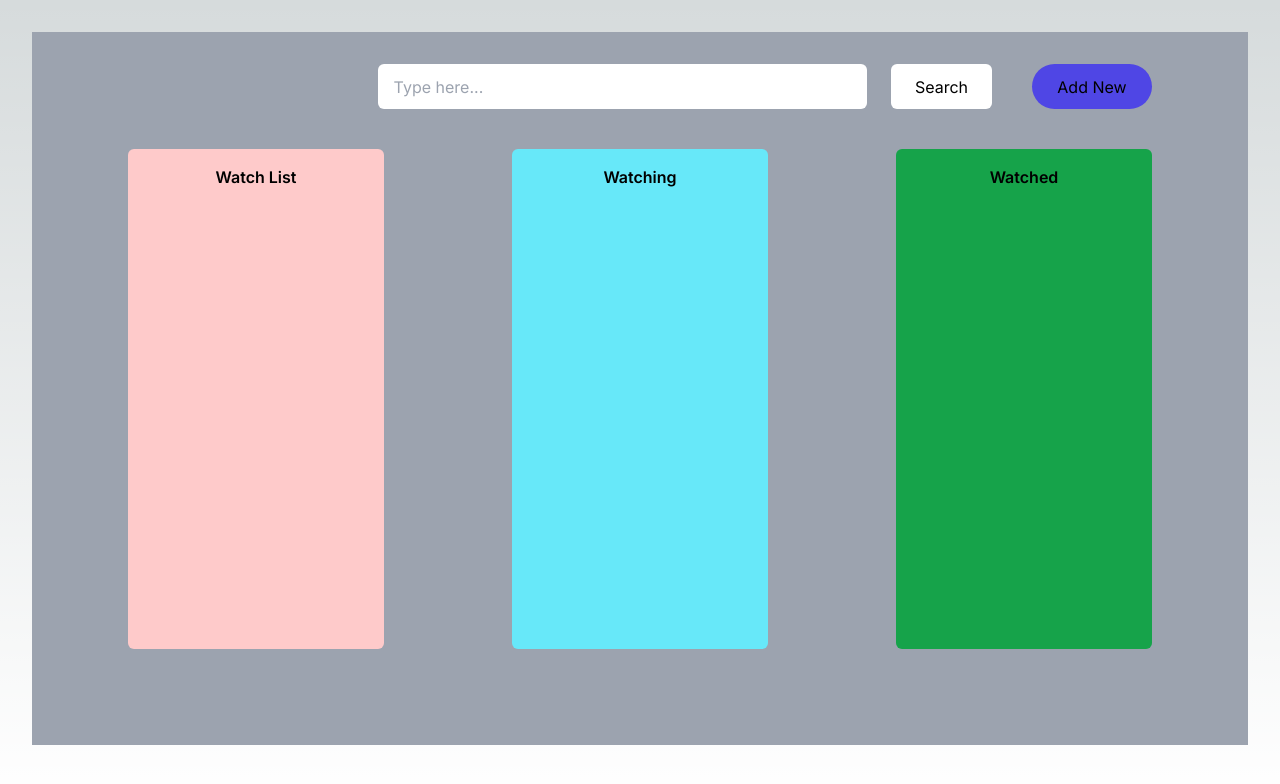
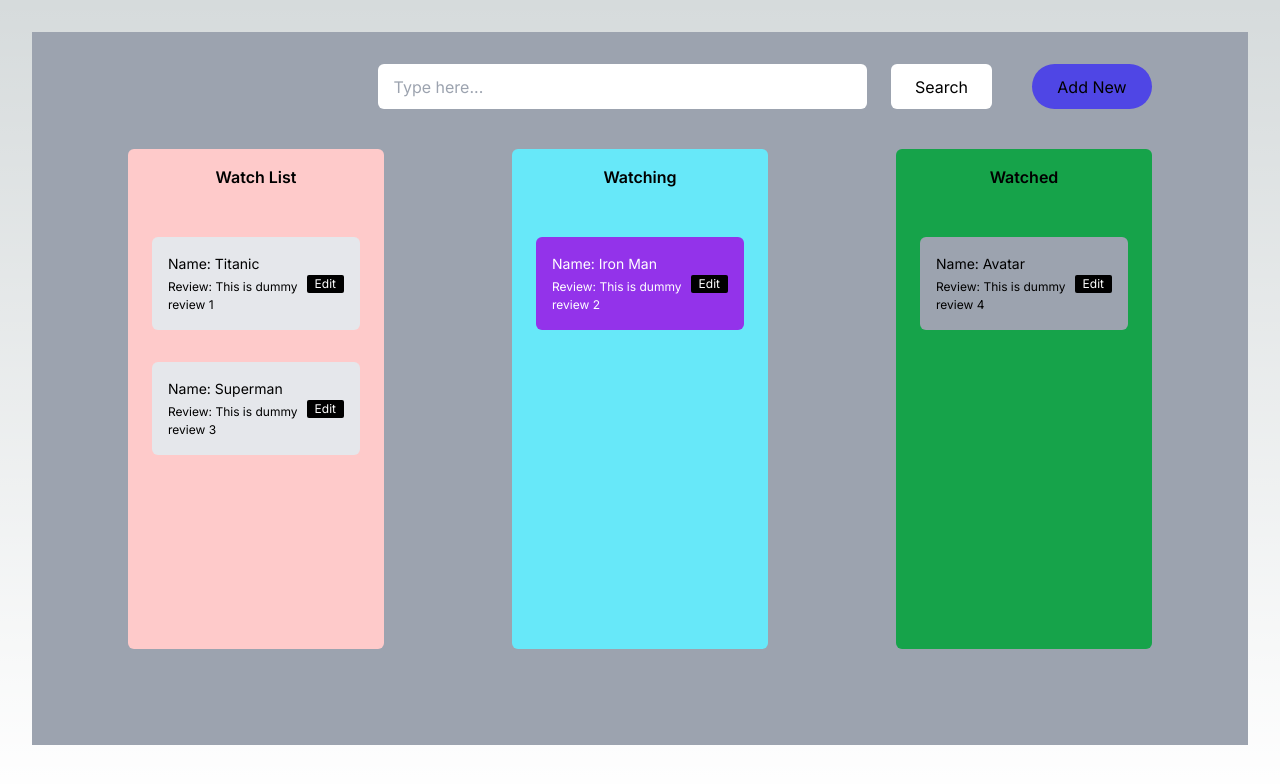
Before and after one commit to Shakibuzzaman3104/frontend-1, a Next.js app: page / in a window 1280 px wide. Shown: the top 784 px of the page. Built offline with nearby package versions, Linux system fonts and the light colour scheme.

Commit message:
Show movies in the container

```diff
--- a/app/globals.css
+++ b/app/globals.css
@@ -31,3 +31,17 @@ body {
     text-wrap: balance;
   }
 }
+
+*::-webkit-scrollbar {
+  width: 6px;
+  height: 6px;
+}
+
+*::-webkit-scrollbar-track {
+  background: rgba(213, 213, 213, 0.2);
+}
+
+*::-webkit-scrollbar-thumb {
+  background: rgb(125, 125, 125);
+  border-radius: 20px;
+}
--- a/components/AddNewTask.tsx
+++ b/components/AddNewMovie.tsx
@@ -3,7 +3,7 @@ import { generateId } from "@/utils/generateId.util";
 import { Modal } from "@mui/material";
 import { useForm } from "react-hook-form";
 
-const AddNewTask = ({ movies, setMovies, open, handleClose }: any) => {
+const AddNewMovie = ({ movies, setMovies, open, handleClose }: any) => {
   const {
     register,
     handleSubmit,
@@ -114,4 +114,4 @@ const AddNewTask = ({ movies, setMovies, open, handleClose }: any) => {
   );
 };
 
-export default AddNewTask;
+export default AddNewMovie;
--- a/components/KarbanContainer.tsx
+++ b/components/KarbanContainer.tsx
@@ -1,24 +1,55 @@
 import { KanbadContainerProps } from "@/types";
+import clsx from "clsx";
 
-const KarbanContainer = ({ id, children, title }: KanbadContainerProps) => {
+const KarbanContainer = ({
+  id,
+  children,
+  title,
+  movies,
+}: KanbadContainerProps) => {
+  console.log(movies);
   return (
     <div
-      className={`w-full min-h-[500px] p-4 rounded-md flex flex-col gap-y-4 ${
+      className={clsx(
+        "w-full min-h-[500px] max-h-screen overflow-hidden p-4 rounded-md flex flex-col gap-y-4",
         id === "watchlist"
           ? "bg-red-200"
           : id === "watching"
           ? "bg-cyan-300"
           : "bg-green-600"
-      }`}
+      )}
     >
       <div className="flex items-center justify-center">
         <h1 className="text-black font-semibold">{title}</h1>
       </div>
-
-      {children}
-      {/* <Button variant="ghost" onClick={onAddItem}>
-        Add Item
-      </Button> */}
+      <div className="flex flex-col items-center justify-center space-y-8 p-2 overflow-y-auto pt-8">
+        {movies.map((movie: any) => (
+          <div
+            key={movie.id}
+            className={clsx(
+              "flex items-center w-full p-4 rounded-[6px]",
+              movie.columnId === "watchlist"
+                ? "bg-gray-200"
+                : movie.columnId === "watching"
+                ? "bg-purple-600"
+                : "bg-gray-400"
+            )}
+          >
+            <div
+              className={clsx(
+                "flex flex-col gap-1",
+                movie.columnId === "watching" ? "text-white" : "text-black"
+              )}
+            >
+              <p className="text-[14px]">Name: {movie.name}</p>
+              <p className="text-[12px]">Review: {movie.review}</p>
+            </div>
+            <button className="text-white text-xs px-2 bg-black rounded-sm py-[1px]">
+              Edit
+            </button>
+          </div>
+        ))}
+      </div>
     </div>
   );
 };
--- a/constant/movies.ts
+++ b/constant/movies.ts
@@ -24,7 +24,7 @@ export const defaultMovies: Movie[] = [
   },
   {
     id: 2,
-    columnId: "watchlist",
+    columnId: "watching",
     name: "Iron Man",
     review: "This is dummy review 2",
   },
@@ -36,7 +36,7 @@ export const defaultMovies: Movie[] = [
   },
   {
     id: 4,
-    columnId: "watchlist",
+    columnId: "watched",
     name: "Avatar",
     review: "This is dummy review 4",
   },
--- a/package.json
+++ b/package.json
@@ -14,6 +14,7 @@
     "@emotion/react": "^11.11.3",
     "@emotion/styled": "^11.11.0",
     "@mui/material": "^5.15.10",
+    "clsx": "^2.1.0",
     "next": "14.1.0",
     "react": "^18",
     "react-dom": "^18",
--- a/pages/Kanban/index.tsx
+++ b/pages/Kanban/index.tsx
@@ -8,7 +8,7 @@ import {
 } from "@dnd-kit/core";
 import { useState } from "react";
 
-import AddNewTask from "@/components/AddNewTask";
+import AddNewMovie from "@/components/AddNewMovie";
 import KarbanContainer from "@/components/KarbanContainer";
 import { defaultColumns, defaultMovies } from "@/constant/movies";
 import { Column, Movie } from "@/types";
@@ -51,12 +51,13 @@ const Kanban = () => {
                 key={column.id}
                 id={column.id}
                 title={column.title}
+                movies={movies.filter((m) => m.columnId === column.id)}
               ></KarbanContainer>
             ))}
           </div>
         </div>
       </div>
-      <AddNewTask
+      <AddNewMovie
         movies={movies}
         setMovies={setMovies}
         open={open}
--- a/types/index.d.ts
+++ b/types/index.d.ts
@@ -16,6 +16,7 @@ export interface KanbadContainerProps {
   id: Id;
   children?: React.ReactNode;
   title?: string;
+  movies: Movie[];
 }
 
 export interface ITask {
```
Also changed, not shown: 1 other file (tests, documents, lock files or other folders).
